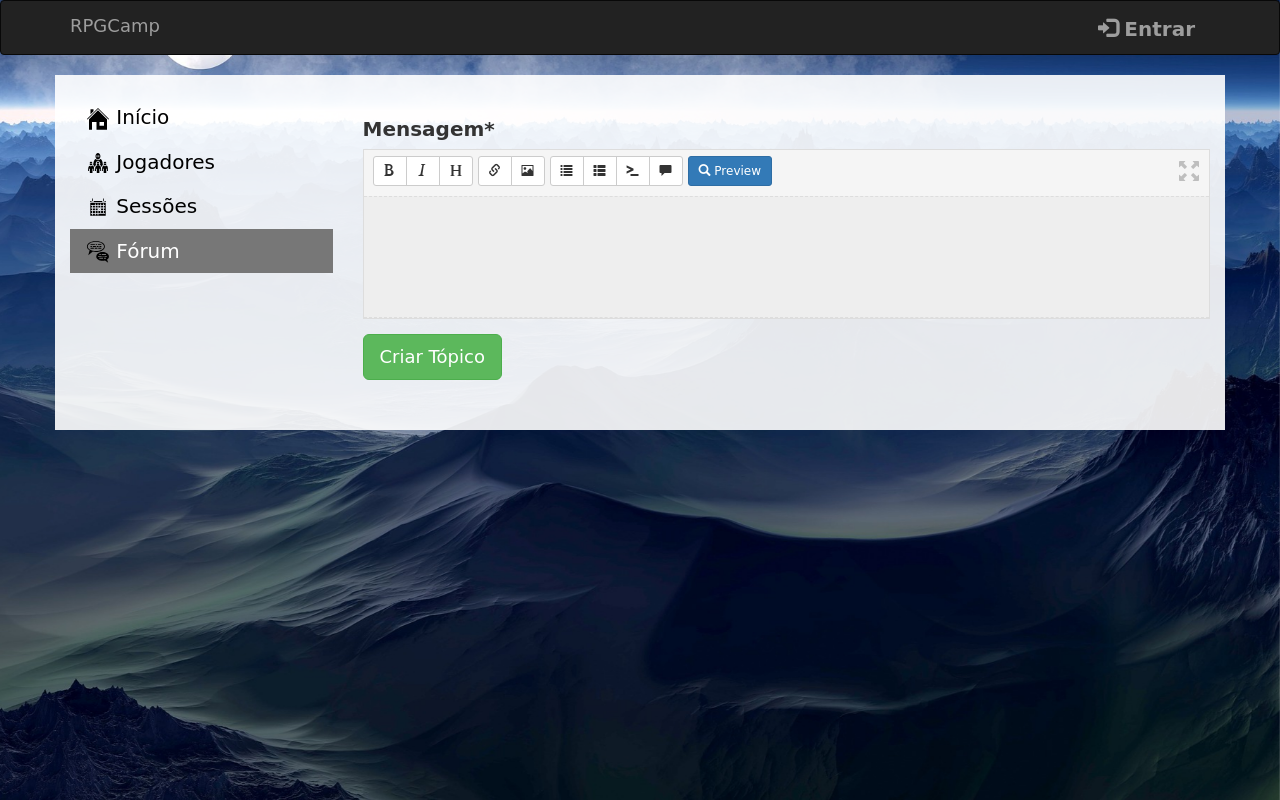
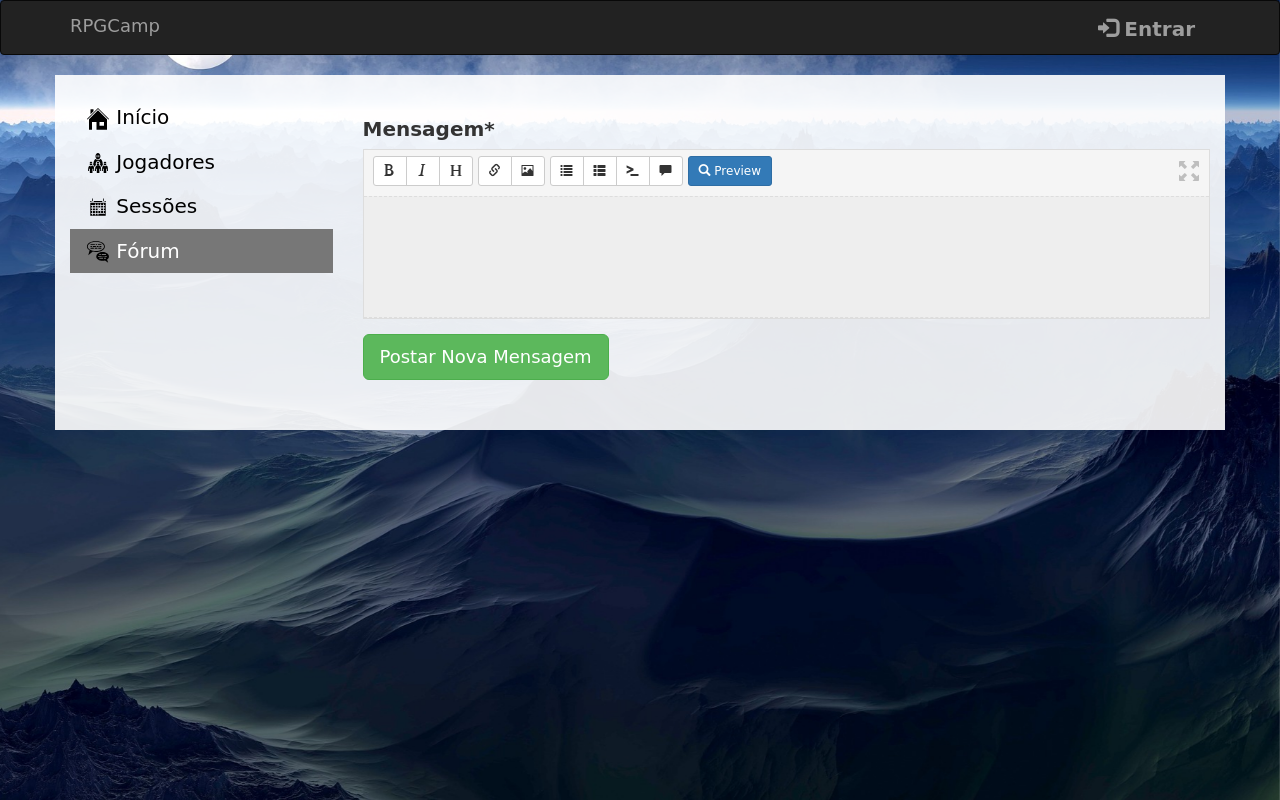
Before and after one commit to pedroleone/rpgcampaign, a Django app: template rpgcamp/templates/forum/view_topic.html in a window 1280 px wide. Run offline with Django 3.2, Linux system fonts and the light colour scheme; the template is opened without the code that fills it: values that come from a table or form of the project are taken from there, others are empty; some libraries are stand-ins or nearby versions; some web fonts are replaced.

Commit message:
Corrigir texto do botão

```diff
--- a/rpgcamp/templates/forum/view_topic.html
+++ b/rpgcamp/templates/forum/view_topic.html
@@ -59,7 +59,7 @@ hr.styled {
 <form method="POST" action="">
     {% csrf_token %}
     {{ form|crispy }}
-    <button type="submit" class="btn btn-success btn-lg" name="action">Criar Tópico</button>
+    <button type="submit" class="btn btn-success btn-lg" name="action">Postar Nova Mensagem</button>
 </form>
 
 
```
